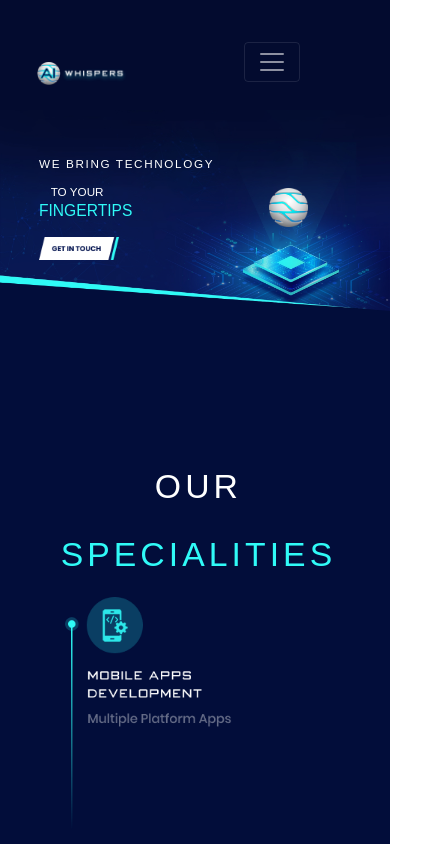
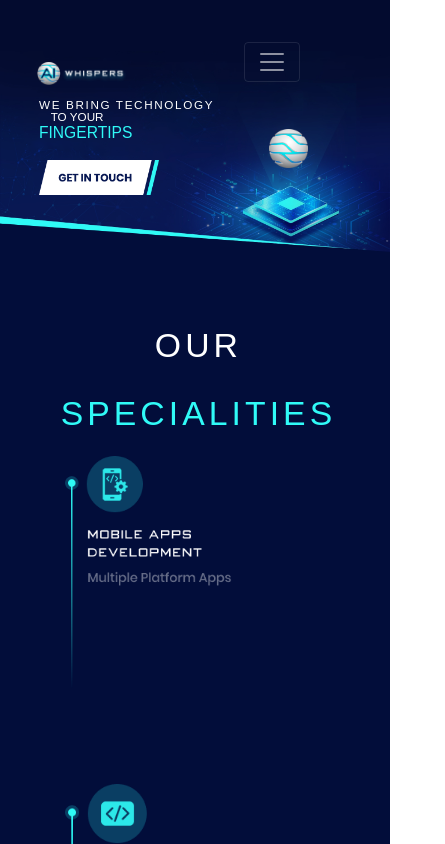
Before and after one commit to emanmostafa123/front-app, a React (Create React App) app: page / in a window 390 px wide. Shown: the top 844 px of the page, 445 px wide, since content can reach past the window. Built offline with nearby package versions, Linux system fonts and the light colour scheme.

Commit message:
my changes3

```diff
--- a/src/aboutUs/AboutUs.css
+++ b/src/aboutUs/AboutUs.css
@@ -54,6 +54,7 @@
     .about-text{
         font-size: 2vh;
         width: 150%;
+        margin-top: 40vh;
     }
 
 }
--- a/src/contact/Form.css
+++ b/src/contact/Form.css
@@ -77,15 +77,19 @@
 @media screen and (max-width:992px) {
 
     .contact-container.container-fluid{
-        padding: 0%;
-
+        margin-left: 3%;
+        margin-right: 3%;
+        width: 94%;
     }
     .contact-container{
-        height: 730px;
+        height: 720px;
+        margin-bottom: 8%;
+        background-color: #010727;
     }
     .contact-container img{
-        height: 100%;
+        /* height: 100%; */
         width: 100%;
+        border: none;
     }
 
     .yield{
@@ -109,8 +113,9 @@
   }
   .contact{
       top:0;
-      margin-top: 5%;
+      margin-top: 20%;
       padding-top: 15px;
+      left:  5%;
   }
   .form-box{
       margin-left: 4%;
--- a/src/footer/Footer.css
+++ b/src/footer/Footer.css
@@ -40,13 +40,16 @@
         height: 60%;
     }
     .footer-box img{
-        width: 30%;
+        width: 48%;
     }
     .footer-text{
         margin-left: -70%;
         font-size: 10px;
     }
+    .logo-footer{
+        margin-top: -4%;
+    }
     .link-img{
-        margin-top: 7%;
+        margin-top: 1%;
     }
   }
--- a/src/footer/Footer.js
+++ b/src/footer/Footer.js
@@ -9,7 +9,7 @@ export const Footer = () => {
         <Container fluid={true} className="footer-container">
             <img src={bacimg} className="footer-bac" />
             <div className="footer-box">
-                <img src={ logoimg } /><br/><br/>
+                <img src={ logoimg } className='logo-footer'/><br/><br/>
                 <img src={ linkimg } className="link-img"/><br/><br/><br/><br/><br/><br/>
                 <span className="footer-text">© 2022 HitechWiser. All Rights Reserved. | Cookie & Privacy Policy</span>
             </div>
--- a/src/intro/Intro.css
+++ b/src/intro/Intro.css
@@ -86,19 +86,17 @@
 
 @media screen and (max-width:992px) {
     .btn-image{
-        top: 4%!important;
-
-
+        top: -4%!important;
     }
 
     .container-text-second{
-        margin-top: 10%;
+        margin-top: 6%;
     }
     .container-text-third {
-        margin-top: 15%;
+        margin-top: 10%;
     }
 
     .btn-image img{
-        max-width: 80px!important;
+        max-width: 120px!important;
     }
 }
--- a/src/nav-bar/Header.css
+++ b/src/nav-bar/Header.css
@@ -38,7 +38,7 @@
         margin-right: 40%!important;
     }
     .header-container{
-        height: 23vh;
+        height: 16vh;
         background-color: #030B2F;
     }
     .header-icon.img-fluid{
--- a/src/services/Services.css
+++ b/src/services/Services.css
@@ -53,10 +53,12 @@
 
 @media screen and (max-width:992px) {
     .content-container{
-        height: 260vh!important;
+        height: 195vh!important;
     }
+
     .content-title {
         font-size: 5vw!important;
+        margin-top: 20%!important;
     }
     .content-title {
         margin-left: 2%!important;
```
